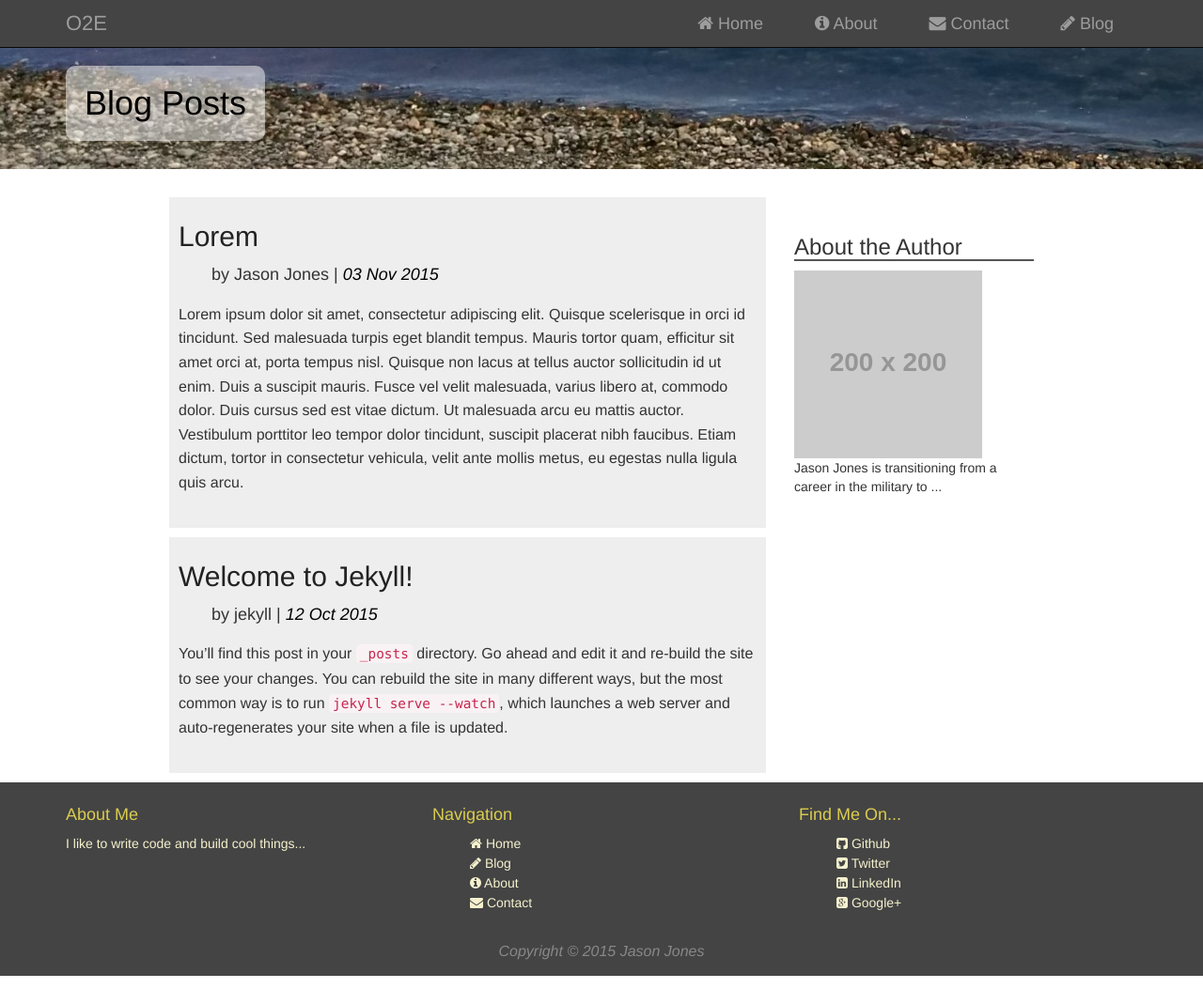
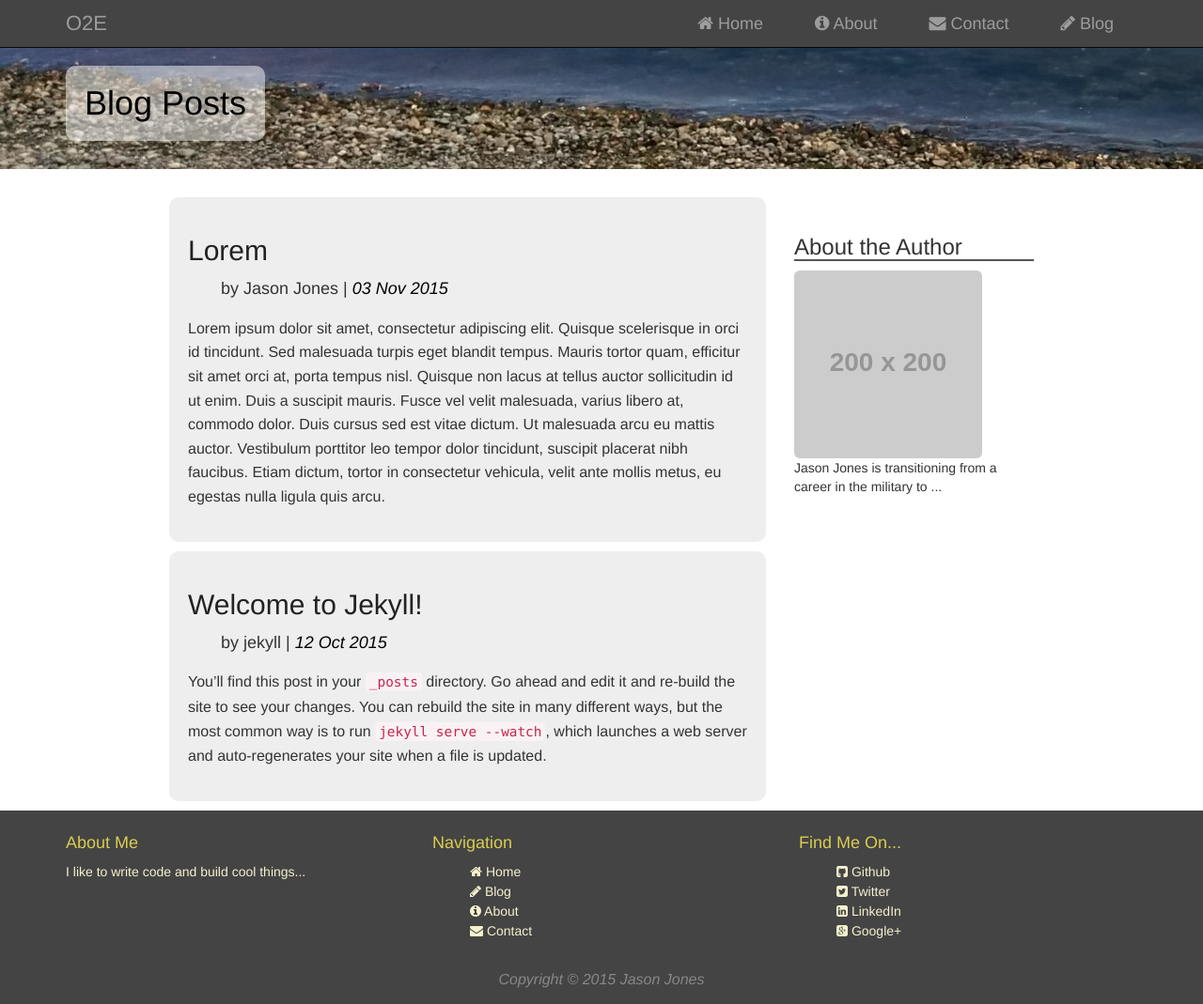
Before and after one commit to jasonsjones/jasonsjones.github.io, a Jekyll site: the page built from blog/index.html, in a window 1280 px wide and 1069 px high. Shown: the whole window at 94% size. Built offline with Jekyll 4.4.1, drawn with Linux system fonts in a browser that asks for light colours.

Commit message:
Add rounded corners on stuff

```diff
--- a/_sass/_base.scss
+++ b/_sass/_base.scss
@@ -155,8 +155,9 @@
 
     .blog-post {
         background-color: #eee;
-        padding: 5px 10px 20px;
+        padding: 20px;
         margin: 10px 0 10px 0;
+        border-radius: 10px;
 
         .post-excerpt {
             font-size: 16px;
--- a/blog/index.html
+++ b/blog/index.html
@@ -26,7 +26,7 @@
 
     <aside class="about-author col-sm-3">
         <h3>About the Author</h3>
-        <img src="http://placehold.it/200x200" alt="">
+        <img src="http://placehold.it/200x200" alt="" class="img-responsive img-rounded">
         <p>Jason Jones is transitioning from a career in the military to ...</p>
     </aside>
 
```
